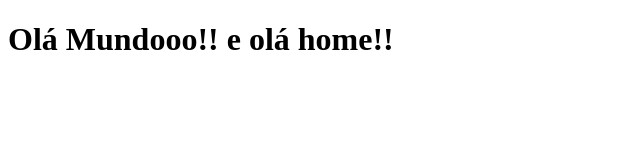
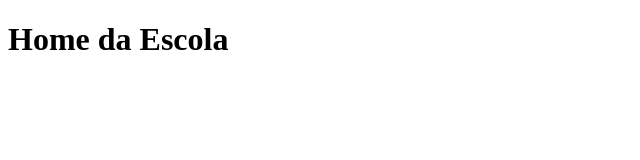
Before and after one commit to RafaelAlexandreJesus/escola, a plain HTML site: page index.html in a window 1280 px wide. Shown: the whole page, without its empty margins (0-640 px from the left). Drawn offline with Linux system fonts and the light colour scheme.

Commit message:
Alterando o titulo

```diff
--- a/index.html
+++ b/index.html
@@ -7,6 +7,6 @@
     <title>Home</title>
 </head>
 <body>
-    <h1>Olá Mundooo!! e olá home!!</h1>
+    <h1>Home da Escola</h1>
 </body>
 </html>
```
